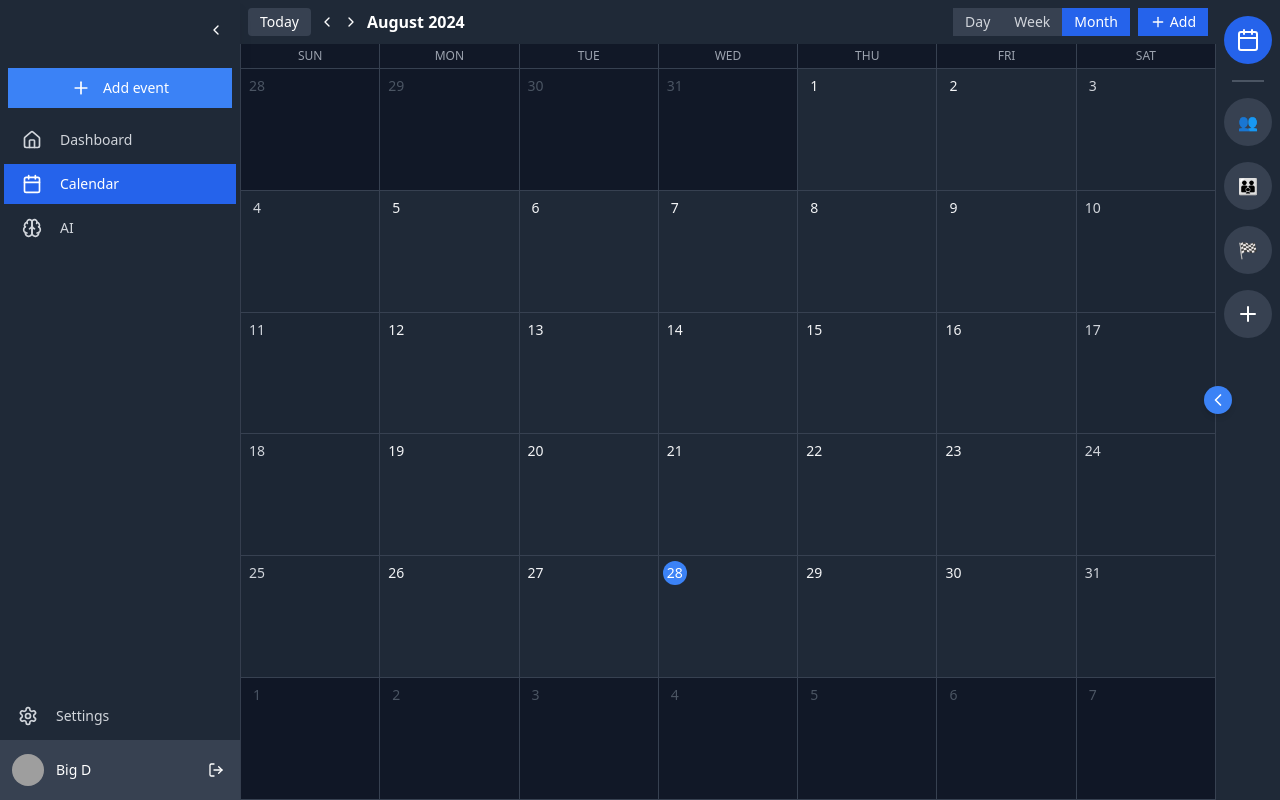
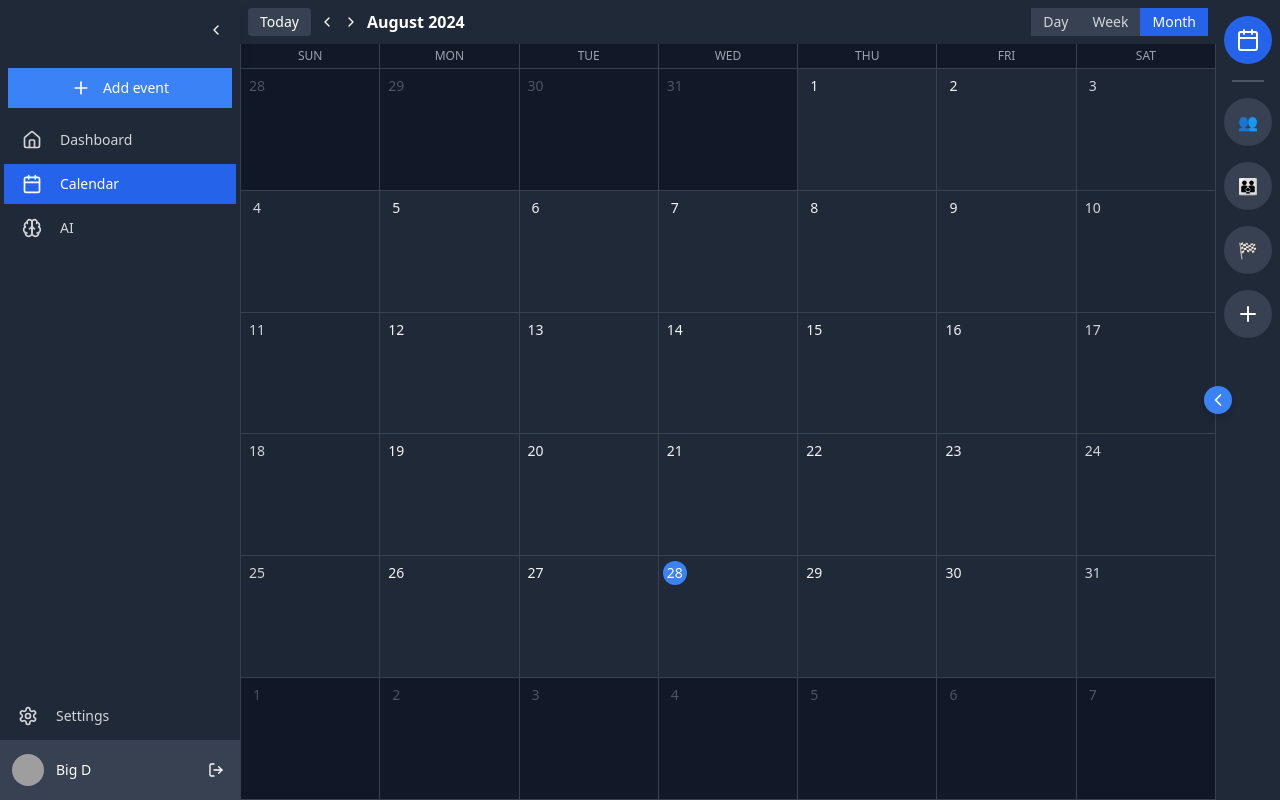
Before and after one commit to gsdyu/Calcoy, a Next.js app in the folder frontend/: page /calendar in a window 1280 px wide. Built offline with nearby package versions, Linux system fonts and the light colour scheme; grey boxes are pictures that could not be loaded.

Commit message:
removed add event button from header

```diff
--- a/frontend/src/components/Calendar/CalendarHeader.js
+++ b/frontend/src/components/Calendar/CalendarHeader.js
@@ -1,10 +1,10 @@
 'use client';
 
 import React from 'react';
-import { ChevronLeft, ChevronRight, Plus } from 'lucide-react';
+import { ChevronLeft, ChevronRight } from 'lucide-react';
 import { useTheme } from '@/contexts/ThemeContext';
 
-const CalendarHeader = ({ currentDate, view, onDateChange, onViewChange, onAddEvent }) => {
+const CalendarHeader = ({ currentDate, view, onDateChange, onViewChange }) => {
   const { darkMode } = useTheme();
 
   const goToToday = () => onDateChange(new Date(), 'none');
@@ -91,12 +91,6 @@ const CalendarHeader = ({ currentDate, view, onDateChange, onViewChange, onAddEv
             Month
           </button>
         </div>
-        <button
-          className="px-3 py-1 bg-blue-600 text-white rounded-md flex items-center"
-          onClick={onAddEvent}
-        >
-          <Plus size={16} className="mr-1" /> Add
-        </button>
       </div>
     </div>
   );
```
